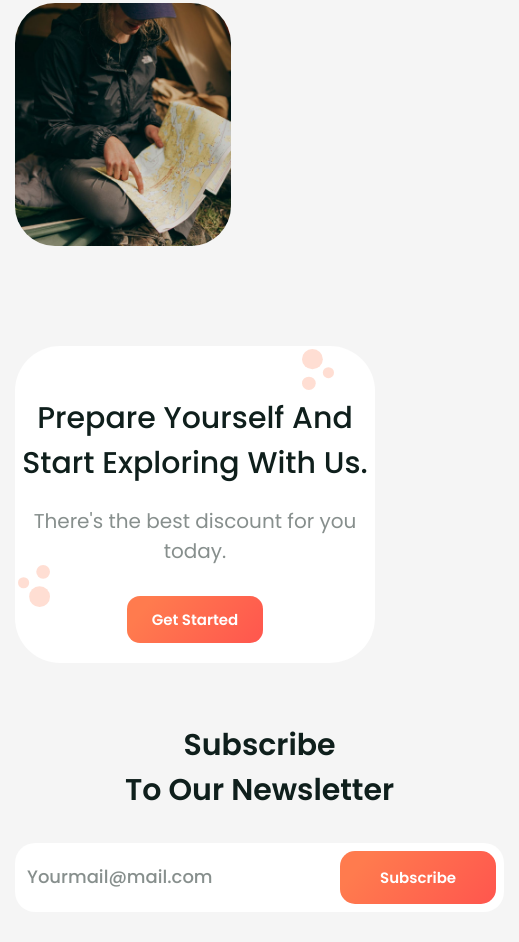
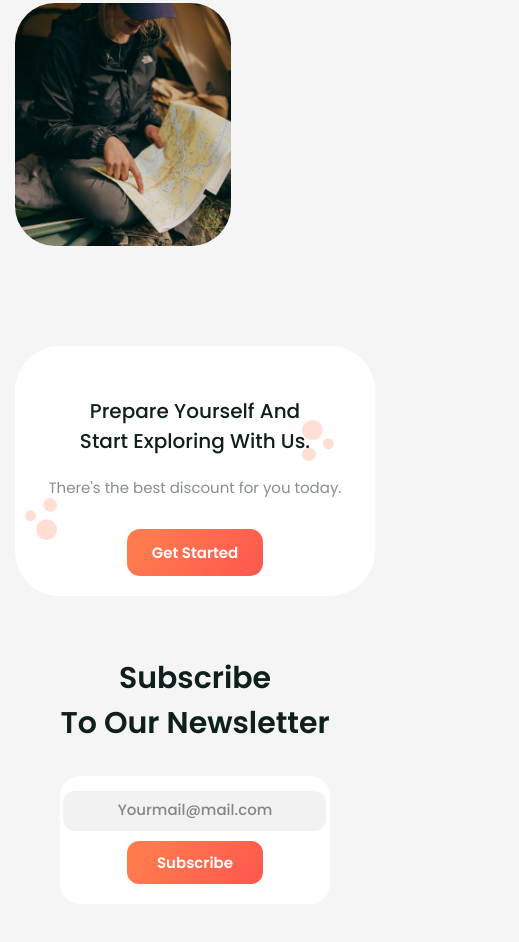
Before and after one commit to sshaprans/go_trip, a plain HTML site: page index.html in a window 390 px wide. Shown: the part 1886-2828 px from the top of the page, 519 px wide, since content can reach past the window. Drawn offline with nearby package versions, Linux system fonts and the light colour scheme.

Commit message:
added full adaptability ver 1.01

```diff
--- a/scripts/main.js
+++ b/scripts/main.js
@@ -4,20 +4,19 @@ const owl = $('.owl-carousel');
 owl.owlCarousel({
     center: true,
     loop: true,
-    margin: 30,
-    items:3,
+    margin: 15,
     startPosition: 1,
+    items: 1,
     responsive : {
         640 : {
-            margin: 15,
+            items: 3,
         },
         850 : {
-            margin: 15,
-        },
-        1000 : {
             margin: 20,
+            items: 3,
         },
         1200 : {
+            items: 3,
             margin: 30,
         }
     }
--- a/styles/main.css
+++ b/styles/main.css
@@ -628,6 +628,10 @@ body{
 
 }
 @media (max-width: 850px){
+    .owl-item{
+        display: flex;
+        justify-content: center;
+    }
     .header{
         min-height: unset;
     }
@@ -797,7 +801,8 @@ body{
         padding: 12px;
     }
     .subscribe__input::placeholder{
-        font-size: 18px;
+        text-align: center;
+        font-size: 15px;
     }
     .subscribe__btn {
         margin: 8px 8px;
@@ -830,6 +835,7 @@ body{
 
 @media(max-width: 450px){
 
+
     .nav--mobile .nav__toggle {
         top: 15px;
         right: 15px;
@@ -840,14 +846,32 @@ body{
     .nav--mobile .nav__login {
         row-gap: 15px;
     }
+    .cta__text{
+        font-size: 15px;
+    }
     .cta__right img,
     .cta__left img{
         width: 50%;
     }
-    .cta__right{
-        top: 3px;
+    .cta__title{
+        font-size: 20px;
     }
-    .cta__left{
-        left: 3px;
+    .subscribe__form{
+        flex-direction: column;
+        row-gap: 5px;
+        padding: 10px 0;
+    }
+    .subscribe__input {
+        font-weight: 500;
+        font-size: 13px;
+        padding: 10px 5px;
+        margin: 5px 0;
+        background-color:rgba(229, 229, 229, 0.5);
+        border-radius: 12px
+    }
+    .subscribe__btn {
+        margin: 0 0 10px 0;
+        padding: 10px 30px;
+        border-radius: 12px;
     }
 }
```
Also changed, not shown: 1 other file.
